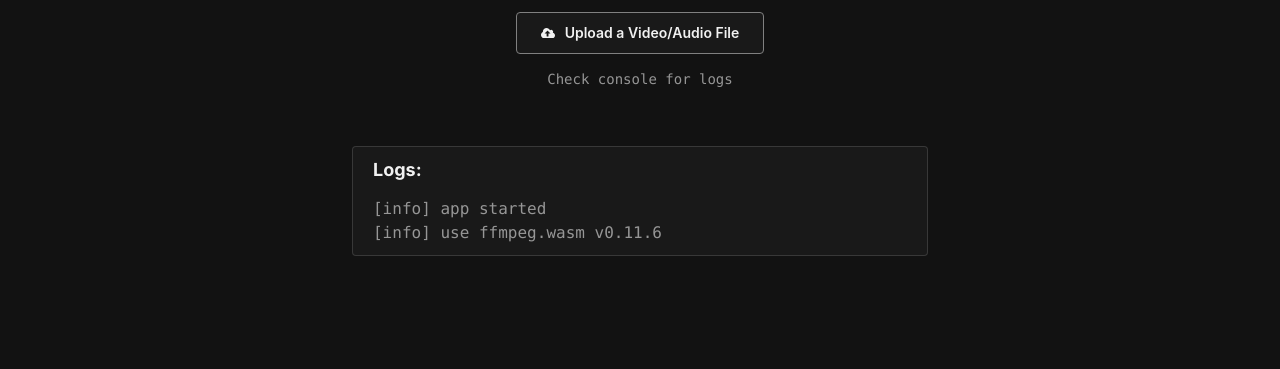
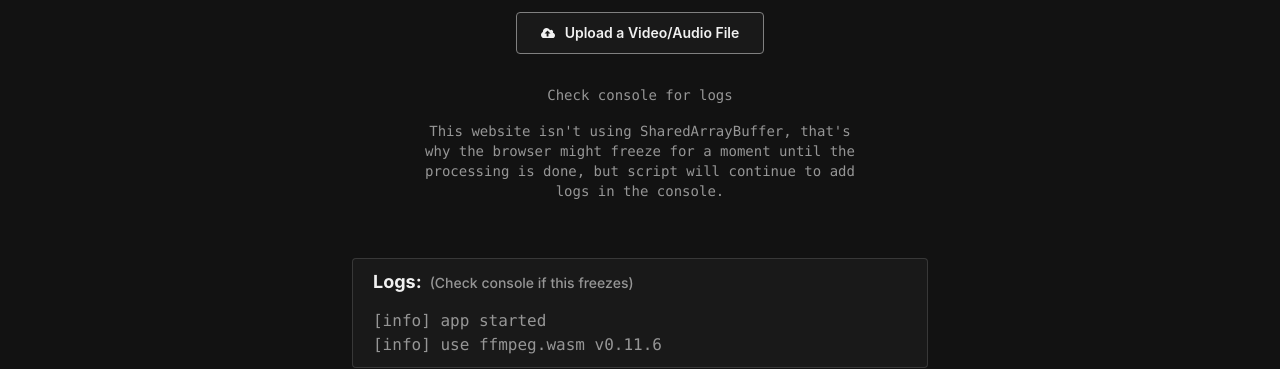
Before and after one commit to Devang47/Ffmpeg-nextjs, a Next.js app: page / in a window 1280 px wide. Shown: the part 848-1217 px from the top of the page. Built offline with nearby package versions, Linux system fonts and the light colour scheme; no server answers; a web font is replaced by a local one.

Commit message:
feat: description updated

```diff
--- a/src/components/sections/FFmpeg.tsx
+++ b/src/components/sections/FFmpeg.tsx
@@ -94,8 +94,15 @@ function FFmpegSection({
         </label>
       </Button>
 
-      <div className="my-4 text-light-3 text-sm">
+      <div className="mt-8 text-light-3 text-sm">
         <code>Check console for logs</code>
+      </div>
+      <div className="mt-4 text-light-3 text-sm max-w-md mx-auto">
+        <code>
+          This website isn&apos;t using SharedArrayBuffer, that&apos;s why the
+          browser might freeze for a moment until the processing is done, but
+          script will continue to add logs in the console.
+        </code>
       </div>
 
       {videoSrc.length === 0 ? null : (
@@ -113,7 +120,12 @@ function FFmpegSection({
       )}
 
       <div className="py-2.5 px-5 text-base rounded bg-dark-1 text-white placeholder-light-4 border border-light-4 border-opacity-30 outline-none w-full max-w-xl duration-75 resize-y mx-auto mt-14 h-fit text-left">
-        <h2 className="font-bold text-lg mb-3 text-light-1">Logs:</h2>
+        <h2 className="font-bold text-lg mb-3 text-light-1">
+          Logs:
+          <span className="text-light-3 font-medium text-sm ml-2">
+            (Check console if this freezes)
+          </span>
+        </h2>
         <pre className="w-full overflow-y-scroll text-light-3">
           {logs || "logs will appear here"}
         </pre>
```
